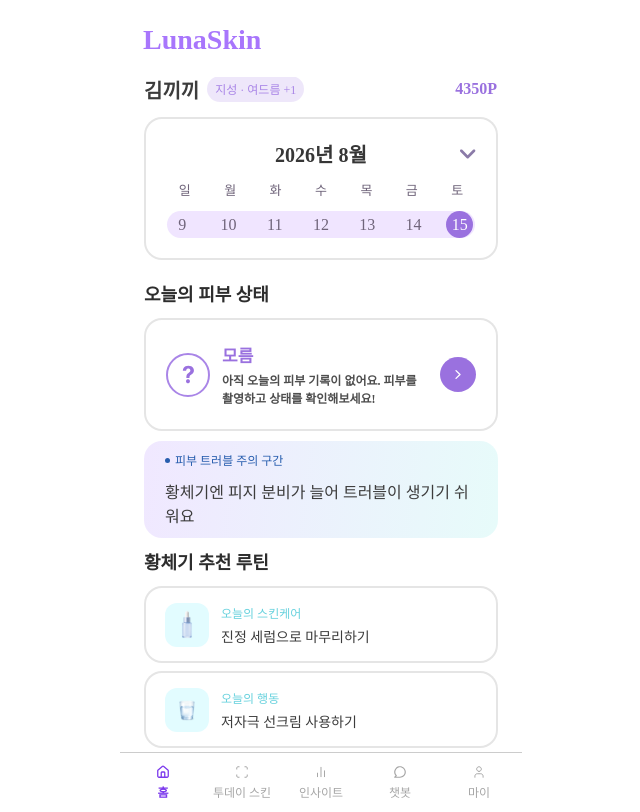
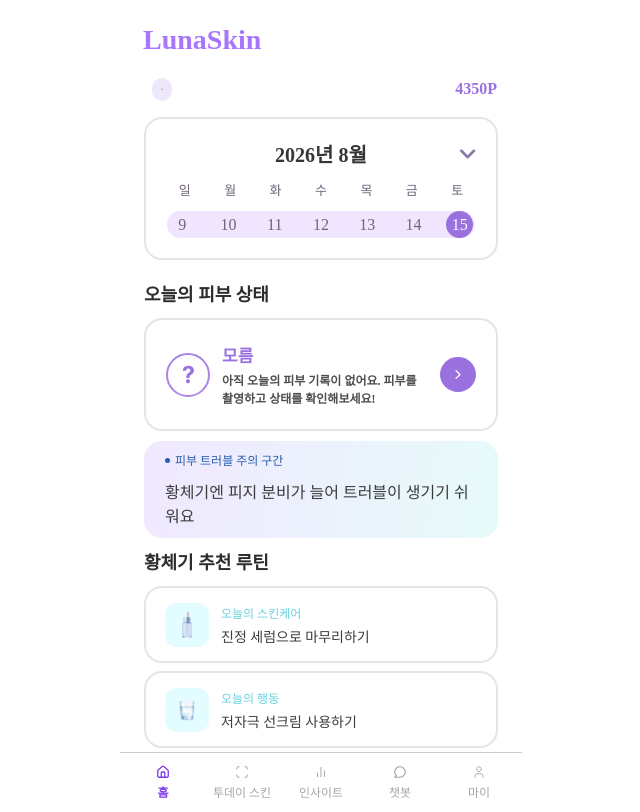
Before and after one commit to Luna-Skin/LunaSkin-FE, a React (Vite) app: page / in a window 1280 px wide. Shown: the whole page, without its empty margins (319-959 px from the left). Built offline with nearby package versions, Linux system fonts and the light colour scheme; no server answers; a web font is replaced by a local one.

Commit message:
✨ Feat: 홈 헤더 프로필 API 연동

```diff
--- /dev/null
+++ b/src/api/userApi.js
@@ -0,0 +1,9 @@
+import { apiClient } from "./axiosInstance";
+
+// 홈 화면 헤더용 프로필 조회
+// GET /api/users/me/skin-profile
+// 응답 data: { name, skinType, selectedSkinConcerns: [] }
+export async function getHomeProfile() {
+  const { data } = await apiClient.get("/api/users/me/skin-profile");
+  return data.data;
+}
--- a/src/pages/Home/Home.jsx
+++ b/src/pages/Home/Home.jsx
@@ -1,4 +1,4 @@
-import { useState } from "react";
+import { useEffect, useState } from "react";
 import { useNavigate } from "react-router-dom";
 import dayjs from "dayjs";
 import styled from "styled-components";
@@ -11,6 +11,7 @@
 import PeriodSelectBanner from "../../components/home/PeriodSelectBanner";
 import TodaySkinStatusCard from "../../components/home/TodaySkinStatusCard";
 import Toast from "../../components/common/Toast";
+import { getHomeProfile } from "../../api/userApi";
 import { getPhaseForDate, PHASE_LABEL } from "../../utils/cyclePhase";
 import {
   getSkinScoreBucket,
@@ -18,7 +19,6 @@
   SKIN_SCORE_BUCKET_CONTENT,
 } from "../../utils/skinScoreBucket";
 import {
-  MOCK_USER,
   MOCK_PERIOD_CYCLES,
   MOCK_SKIN_RECORDS,
   PHASE_GUIDE,
@@ -30,7 +30,6 @@
 import skinStatusNormalIcon from "../../assets/icons/skin_status_normal.png";
 import skinStatusGoodIcon from "../../assets/icons/skin_status_good.png";
 import { getPoints } from "../../utils/pointsStorage";
-
 
 const MAX_PERIOD_DURATION_DAYS = 10;
 
@@ -78,6 +77,17 @@
   const today = dayjs().format("YYYY-MM-DD");
   const currentPhase = getPhaseForDate(today, MOCK_PERIOD_CYCLES);
   const phaseGuide = currentPhase ? PHASE_GUIDE[currentPhase] : null;
+
+  // 홈 헤더용 프로필(이름, 피부타입, 선택된 피부고민). API 응답 오기 전엔 null
+  const [profile, setProfile] = useState(null);
+
+  useEffect(() => {
+    getHomeProfile()
+      .then(setProfile)
+      .catch((error) => {
+        console.error("홈 프로필 조회 실패:", error);
+      });
+  }, []);
 
   // 지금 "수정 중"으로 취급할 주기 기록 — 가장 최근에 기록된 것.
   // TODO: mocks 반영 to-do에서 실제로 이 기록을 갱신하는 로직으로 이어짐
@@ -199,9 +209,9 @@
         <Header />
 
         <UserInfo
-          name={MOCK_USER.name}
-          skinType={MOCK_USER.skinType}
-          skinConcerns={MOCK_USER.skinConcerns}
+          name={profile?.name ?? ""}
+          skinType={profile?.skinType ?? ""}
+          skinConcerns={profile?.selectedSkinConcerns ?? []}
           points={getPoints()}
         />
 
```
